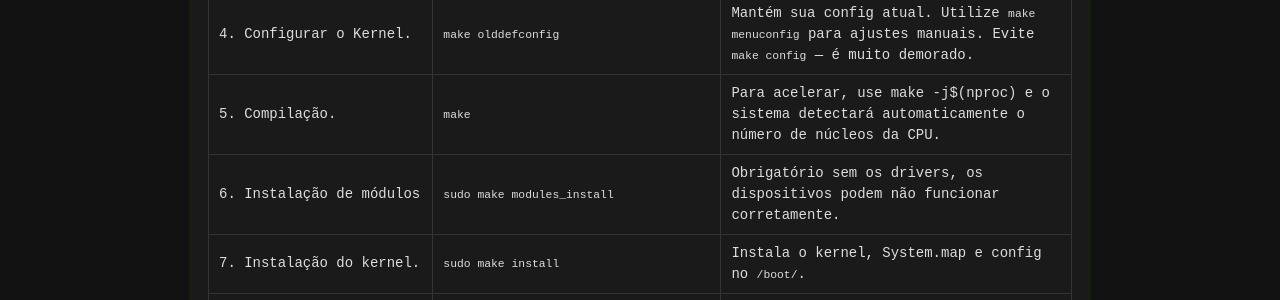
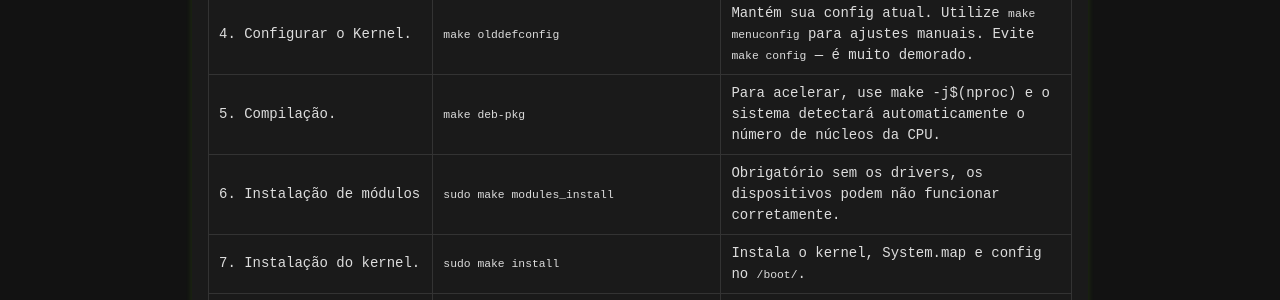
Before and after one commit to Piolinux/piolinux-site, a Jekyll site: the page built from _pages/_kernel/tabela-evergreen-como-compilar-o-kernel-linux.md, in a window 1280 px wide. Shown: the part 637-937 px from the top of the page. Built offline with Jekyll 4.4.1, drawn with Linux system fonts in a browser that asks for light colours.

Commit message:
Update tabela-evergreen-como-compilar-o-kernel-linux.md

```diff
--- a/_pages/_kernel/tabela-evergreen-como-compilar-o-kernel-linux.md
+++ b/_pages/_kernel/tabela-evergreen-como-compilar-o-kernel-linux.md
@@ -56,7 +56,7 @@ tags: [kernel, linux, compilacao, make, grub, xbps, apt, dnf, evergreen]
     </tr>
     <tr>
       <td data-label="Etapa">5. Compilação.</td>
-      <td data-label="Comando"><code>make </code></td>
+      <td data-label="Comando"><code>make deb-pkg </code></td>
       <td data-label="Observação Crítica">Para acelerar, use make -j$(nproc) e o sistema detectará automaticamente o número de núcleos da CPU.</td>
     </tr>
     <tr>
```
